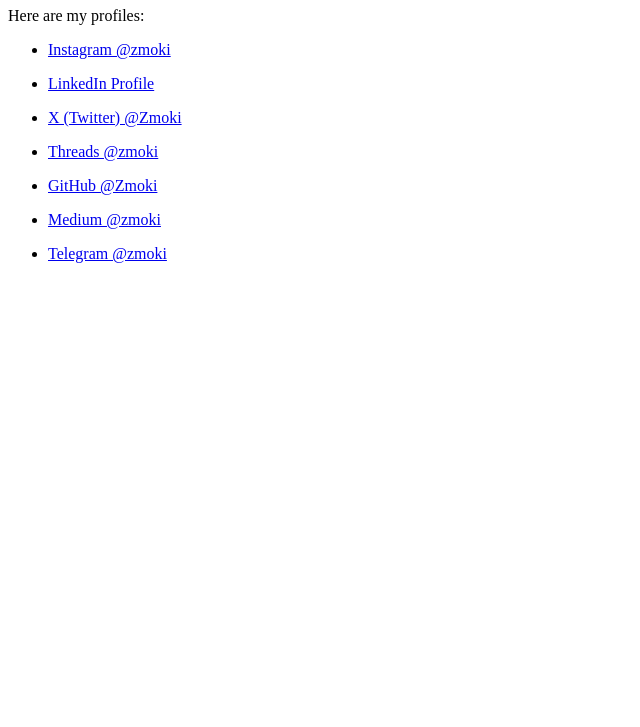
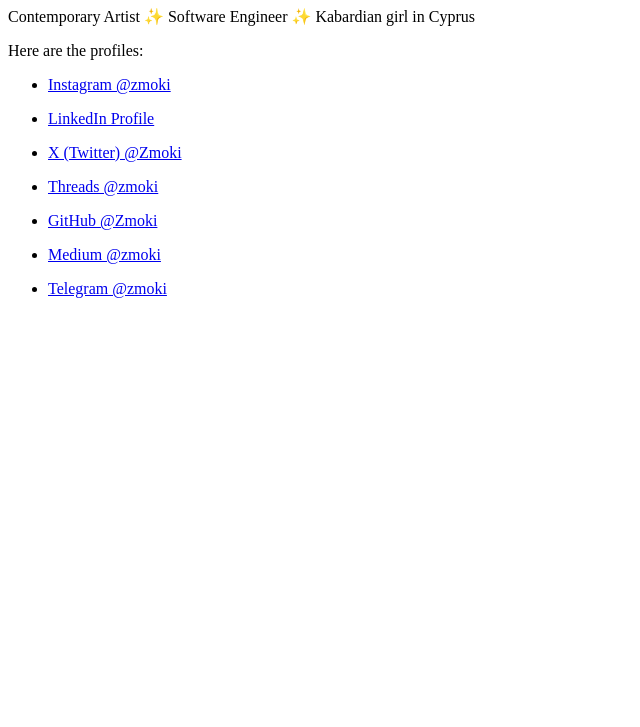
Before and after one commit to Zmoki/links.zmoki.xyz, an Eleventy site: page src/index.md in a window 1280 px wide. Shown: the part 73-800 px from the top of the page, without its empty margins (0-640 px from the left). Built offline with nearby package versions, Linux system fonts and the light colour scheme; Eleventy itself is replaced by a stand-in of ours; files that its build step writes are made by us from their sources.

Commit message:
Add description on index page

```diff
--- a/src/index.md
+++ b/src/index.md
@@ -3,7 +3,9 @@ layout: layouts/base.njk
 ---
 # Zarema Khalilova
 
-Here are my profiles:
+<p>Contemporary Artist ✨ Software Engineer ✨ Kabardian girl in Cyprus</p>
+
+<p>Here are the profiles:</p>
 
 <ul>
   {% for profile in profiles %}
```
